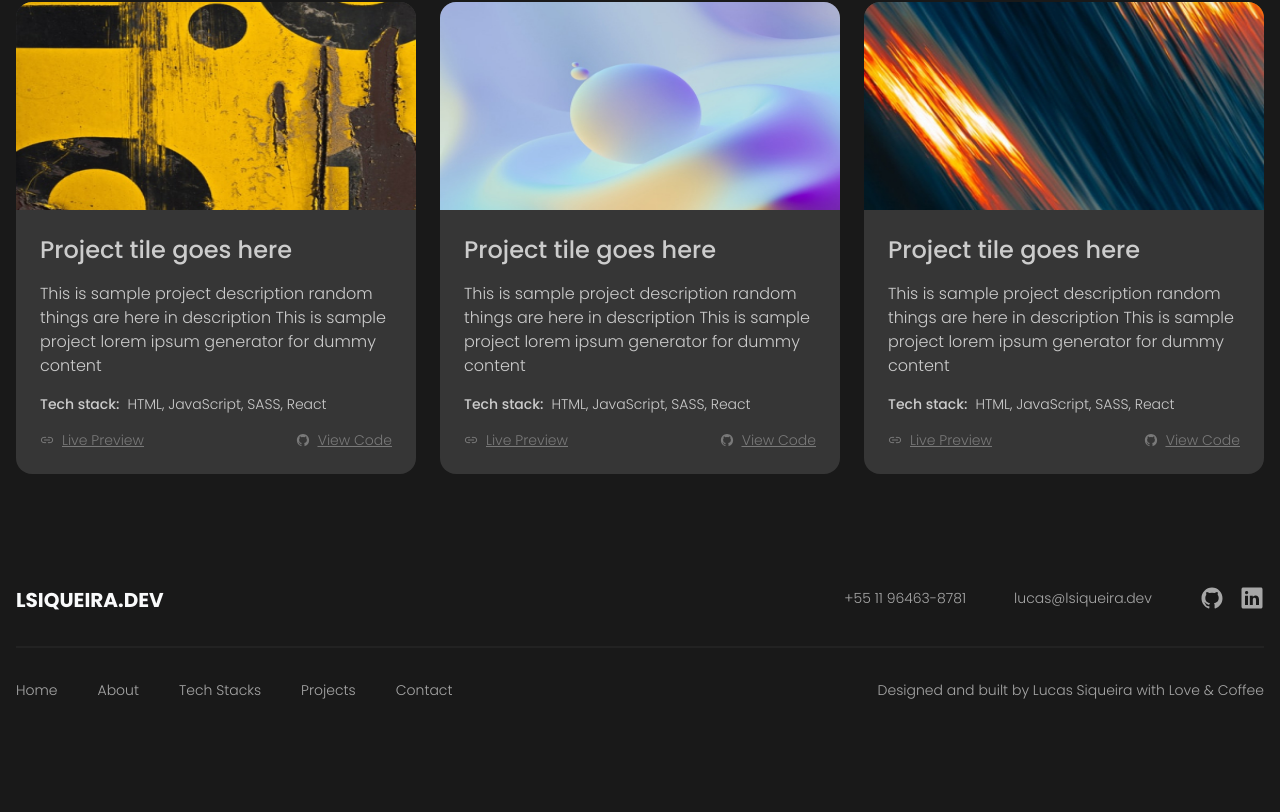
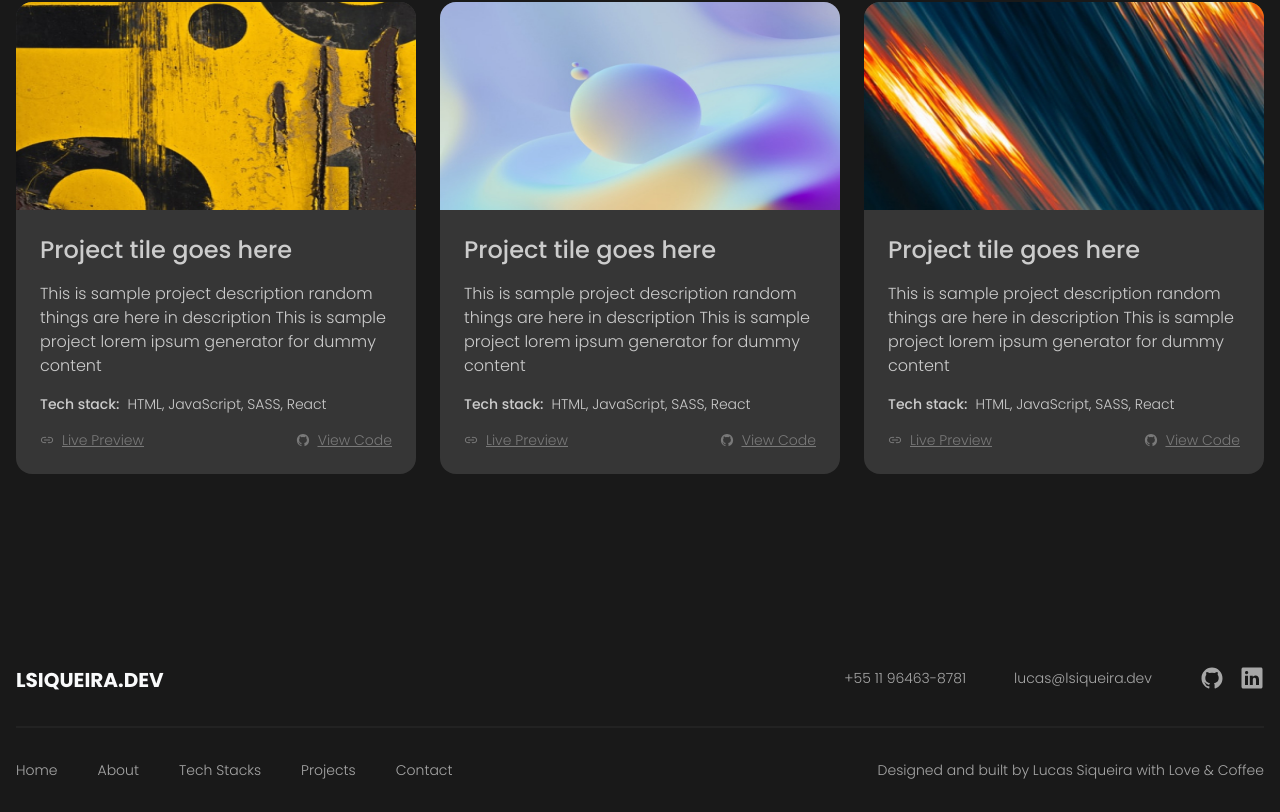
Before and after one commit to lsiqueiradev/lsiqueiradev-portfolio, a Next.js app: page / in a window 1280 px wide. Shown: the part 1982-2794 px from the top of the page. Before the commit the page ends 2714 px from the top, so only its background shows below. Built offline with nearby package versions, Linux system fonts and the light colour scheme.

Commit message:
fix: updated margin top footer e order in banner

```diff
--- a/src/components/Banner.tsx
+++ b/src/components/Banner.tsx
@@ -2,7 +2,7 @@
 
 export function Banner() {
   return (
-    <div className="flex flex-col lg:flex-row items-center lg:justify-between py-32">
+    <div className="flex flex-col-reverse lg:flex-row items-center lg:justify-between py-32">
       <h1 className="text-center lg:text-left text-5xl text-gray-100 font-bold leading-snug">
         Hi 👋, <br />
         My name is <br />
--- a/src/components/Footer.tsx
+++ b/src/components/Footer.tsx
@@ -7,7 +7,7 @@
 
 export function Footer() {
   return (
-    <footer className="mt-14">
+    <footer className="mt-40">
       <div className="flex flex-col md:flex-row justify-between items-start py-8 gap-6">
         <Link
           href='/'
```
